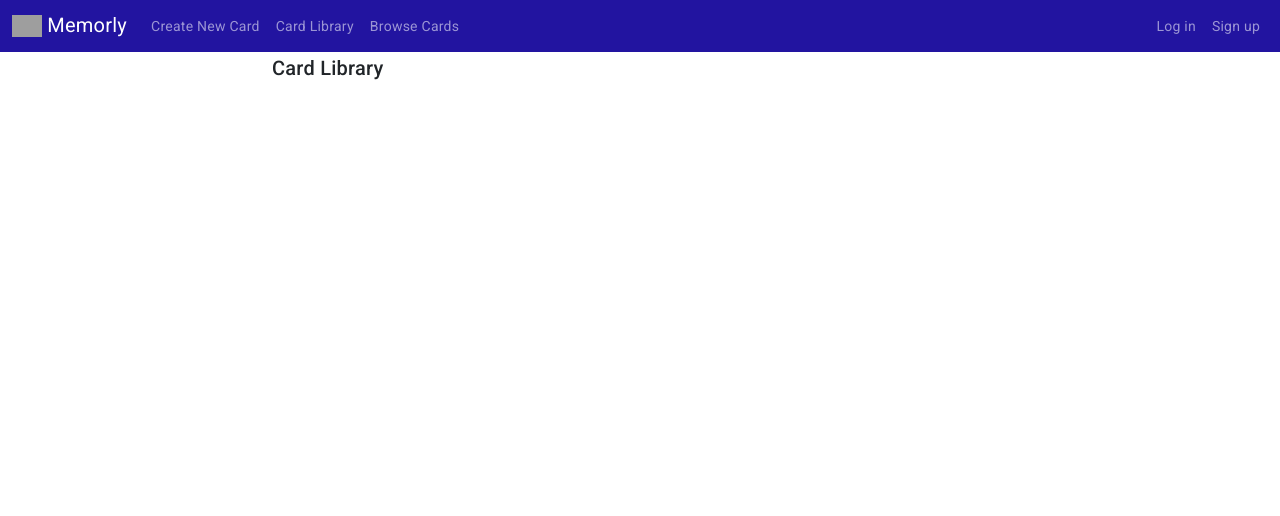
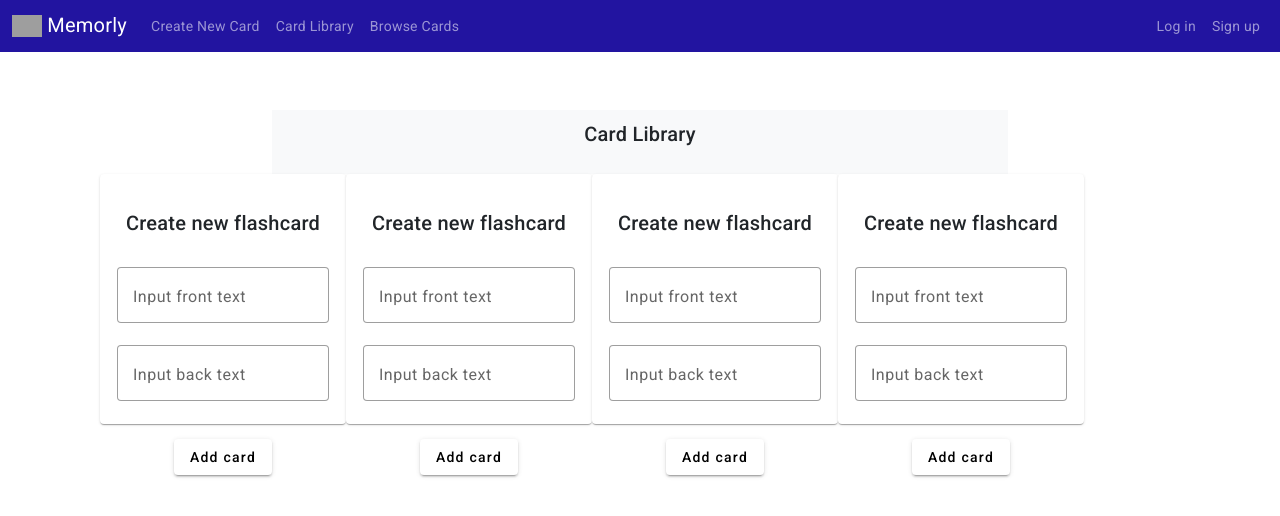
Before and after one commit to SweetBeatsA/memorly, an Angular app in the folder client/: page /library in a window 1280 px wide. Shown: the top 516 px of the page. Built offline with nearby package versions, Linux system fonts and the light colour scheme; grey boxes are pictures that could not be loaded.

Commit message:
Cleaned up some code and started to work on library

```diff
--- a/client/src/app/browse/browse.component.css
+++ b/client/src/app/browse/browse.component.css
@@ -0,0 +1,16 @@
+.center{
+    width: 75%;
+    margin: 10px auto;
+  }
+
+  .main-div{
+    height: 40vh;
+    display: flex;
+    align-items: center;
+    justify-content: center;
+  }
+
+
+  .align-center {
+    flex: 1 1 auto;
+  }
--- a/client/src/app/browse/browse.component.html
+++ b/client/src/app/browse/browse.component.html
@@ -1 +1,4 @@
-<h2>Browse Cards</h2>
+<div class="p-2 text-center bg-light" style="margin-top: 58px;">
+    <h2 class="mb-3">Browse Card Folders</h2>
+
+</div>
--- a/client/src/app/create-card/create-card.component.html
+++ b/client/src/app/create-card/create-card.component.html
@@ -4,22 +4,21 @@
 <section>
 
 
-    <!--
-    Flashcard box
-    Made using Angular Material components
-    -->
+
 
   <div class="main-div">
     <td style="text-align: center">
-    <mat-card style="height:120%">
-      <mat-card-title style = "text-align: center;">
+        <mat-card [style.width.px]=500 [style.height.px]=250>
+
+        <!--Bootstrap component for spacing between elements-->
+        <div class="d-grid gap-2">
+      <mat-card-title>
         <br>
         Create new flashcard
-        <br>
       </mat-card-title>
 
 
-      <mat-card-content style = "text-align: center;">
+      <mat-card-content>
         <br>
         <mat-form-field class="example-full-width" appearance="outline">
           <mat-label>Input front text</mat-label>
@@ -37,11 +36,11 @@
       <mat-card-actions >
 
         <div class ="align-center">
-          <button mat-raised-button style="text-align: center">Add card</button>
+          <button mat-raised-button>Add card</button>
 
         </div>
       </mat-card-actions>
-
+    </div>
     </mat-card>
   </div>
 
--- a/client/src/app/library/library.component.css
+++ b/client/src/app/library/library.component.css
@@ -0,0 +1,23 @@
+.center{
+    width: 75%;
+    margin: 10px auto;
+  }
+
+  .main-div{
+    height: 40vh;
+    display: flex;
+    align-items: center;
+    justify-content: center;
+  }
+
+
+  .align-center {
+    flex: 1 1 auto;
+  }
+
+  .space-cards{
+    width: 80vh;
+  display: flex;
+  justify-content: center;
+  align-items: center;
+  }
--- a/client/src/app/library/library.component.html
+++ b/client/src/app/library/library.component.html
@@ -1 +1,203 @@
-<h2>Card Library</h2>
+
+<div class="p-2 text-center bg-light" style="margin-top: 58px;">
+    <h2 class="mb-3">Card Library</h2>
+
+</div>
+
+
+<section>
+
+
+
+    <div class="space-cards">
+
+        <mat-card [style.width.px]=500 [style.height.px]=250>
+            <td style="text-align: center">
+            <div class="d-grid gap-2">
+          <mat-card-title>
+            <br>
+            Create new flashcard
+          </mat-card-title>
+
+
+          <mat-card-content>
+            <br>
+            <mat-form-field class="example-full-width" appearance="outline">
+              <mat-label>Input front text</mat-label>
+              <input matInput placeholder="Enter text">
+            </mat-form-field>
+
+            <mat-form-field class="example-full-width" appearance="outline">
+              <mat-label>Input back text</mat-label>
+              <input matInput placeholder="Enter text">
+            </mat-form-field>
+          </mat-card-content>
+
+
+
+          <mat-card-actions >
+
+            <div class ="align-center">
+              <button mat-raised-button>Add card</button>
+
+            </div>
+          </mat-card-actions>
+        </div>
+        </mat-card>
+
+
+        <mat-card [style.width.px]=500 [style.height.px]=250>
+            <td style="text-align: center">
+            <div class="d-grid gap-2">
+          <mat-card-title>
+            <br>
+            Create new flashcard
+          </mat-card-title>
+
+
+          <mat-card-content>
+            <br>
+            <mat-form-field class="example-full-width" appearance="outline">
+              <mat-label>Input front text</mat-label>
+              <input matInput placeholder="Enter text">
+            </mat-form-field>
+
+            <mat-form-field class="example-full-width" appearance="outline">
+              <mat-label>Input back text</mat-label>
+              <input matInput placeholder="Enter text">
+            </mat-form-field>
+          </mat-card-content>
+
+
+
+          <mat-card-actions >
+
+            <div class ="align-center">
+              <button mat-raised-button>Add card</button>
+
+            </div>
+          </mat-card-actions>
+        </div>
+        </mat-card>
+
+        <mat-card [style.width.px]=500 [style.height.px]=250>
+            <td style="text-align: center">
+            <div class="d-grid gap-2">
+          <mat-card-title>
+            <br>
+            Create new flashcard
+          </mat-card-title>
+
+
+          <mat-card-content>
+            <br>
+            <mat-form-field class="example-full-width" appearance="outline">
+              <mat-label>Input front text</mat-label>
+              <input matInput placeholder="Enter text">
+            </mat-form-field>
+
+            <mat-form-field class="example-full-width" appearance="outline">
+              <mat-label>Input back text</mat-label>
+              <input matInput placeholder="Enter text">
+            </mat-form-field>
+          </mat-card-content>
+
+
+
+          <mat-card-actions >
+
+            <div class ="align-center">
+              <button mat-raised-button>Add card</button>
+
+            </div>
+          </mat-card-actions>
+        </div>
+        </mat-card>
+
+        <mat-card [style.width.px]=500 [style.height.px]=250>
+            <td style="text-align: center">
+            <div class="d-grid gap-2">
+          <mat-card-title>
+            <br>
+            Create new flashcard
+          </mat-card-title>
+
+
+          <mat-card-content>
+            <br>
+            <mat-form-field class="example-full-width" appearance="outline">
+              <mat-label>Input front text</mat-label>
+              <input matInput placeholder="Enter text">
+            </mat-form-field>
+
+            <mat-form-field class="example-full-width" appearance="outline">
+              <mat-label>Input back text</mat-label>
+              <input matInput placeholder="Enter text">
+            </mat-form-field>
+          </mat-card-content>
+
+
+
+          <mat-card-actions >
+
+            <div class ="align-center">
+              <button mat-raised-button>Add card</button>
+
+            </div>
+          </mat-card-actions>
+        </div>
+        </mat-card>
+
+
+
+
+
+
+
+    </div>
+  </section>
+
+
+
+<!--
+<section>
+
+
+    <td style="text-align: center">
+    <mat-card>
+      <mat-card-title>
+        <br>
+        Create new flashcard
+        <br>
+      </mat-card-title>
+
+
+      <mat-card-content>
+        <br>
+        <mat-form-field class="example-full-width" appearance="outline">
+          <mat-label>Input front text</mat-label>
+          <input matInput placeholder="Enter text">
+        </mat-form-field>
+
+        <mat-form-field class="example-full-width" appearance="outline">
+          <mat-label>Input back text</mat-label>
+          <input matInput placeholder="Enter text">
+        </mat-form-field>
+      </mat-card-content>
+
+
+
+      <mat-card-actions >
+
+        <div class ="align-center">
+          <button mat-raised-button>Add card</button>
+
+        </div>
+      </mat-card-actions>
+
+    </mat-card>
+
+
+
+  </section>
+-->
--- a/client/src/app/login/login.component.html
+++ b/client/src/app/login/login.component.html
@@ -10,7 +10,7 @@
 
     <div class="main-div">
       <td style="text-align: center">
-      <mat-card style=" width:100%" [style.width.px]=500 [style.height.px]=300>
+      <mat-card [style.width.px]=500 [style.height.px]=310>
           <!--
         <mat-card-title style = "text-align: center;">
           <br>
@@ -20,7 +20,7 @@
         -->
         <div class="center">
             <div class="d-grid gap-2">
-        <mat-card-content style = "text-align: center;">
+        <mat-card-content>
 
           <mat-form-field class="example-full-width" appearance="outline" [style.width.px]=327>
             <mat-label>Email</mat-label>
@@ -28,7 +28,7 @@
           </mat-form-field>
 
         </mat-card-content>
-        <mat-card-content style = "text-align: center;">
+        <mat-card-content>
           <mat-form-field class="example-full-width" appearance="outline" [style.width.px]=327>
               <mat-label>Password</mat-label>
               <input matInput placeholder="">
@@ -38,7 +38,7 @@
         <mat-card-actions >
 
           <div class ="align-center">
-            <button mat-raised-button style="text-align: center" [style.width.px]=200>Log in</button>
+            <button mat-raised-button [style.width.px]=200>Log in</button>
 
           </div>
         </mat-card-actions>
--- a/client/src/app/register/register.component.html
+++ b/client/src/app/register/register.component.html
@@ -8,7 +8,7 @@
 
     <div class="main-div">
       <td style="text-align: center">
-      <mat-card style=" width:100%" [style.width.px]=500 [style.height.px]=400>
+      <mat-card [style.width.px]=500 [style.height.px]=400>
           <!--
         <mat-card-title style = "text-align: center;">
           <br>
```
